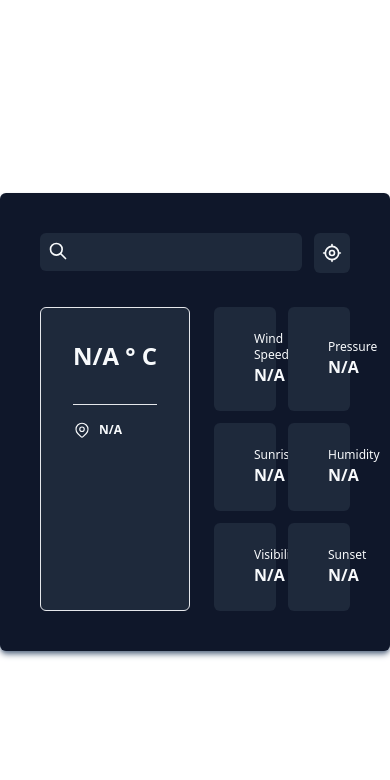
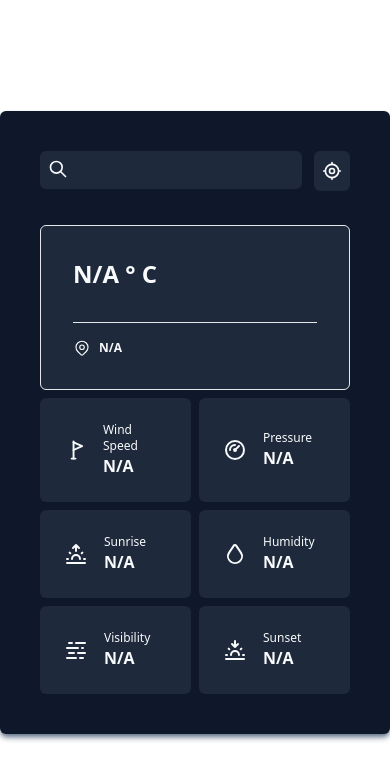
Before and after one commit to dumb-programmer/weather-dashboard, a React (Vite) app: page / in a window 390 px wide. Shown: the top 780 px of the page. Built offline with nearby package versions, Linux system fonts and the light colour scheme.

Commit message:
Make layout responsive

```diff
--- a/src/App.tsx
+++ b/src/App.tsx
@@ -26,9 +26,10 @@ function App() {
     <div className="h-screen w-full flex justify-center items-center">
       <div className="flex flex-col gap-4 shadow-md shadow-slate-500 p-10 bg-slate-900 text-slate-50 rounded-md">
         <CitySearch isLoading={isLoading} isError={isError} city={city} setCity={setCity} handleSubmit={handleSubmit} />
-        <div className="flex gap-6">
+        <div className="grid grid-cols-2 md:grid-cols-4 gap-2">
+          <div className="col-start-1 col-span-2 md:row-start-1 md:row-span-2 md:col-start-1 md:col-span-1">
             <MainInfoCard weather={weather} weather_description={weather_description} temp={temp} location={location} />
-          <div className="flex-1 grid grid-cols-2 gap-3">
+          </div>
           <InfoCard Icon={<IconPennant />} title="Wind Speed" value={wind && `${wind} km/h` || "N/A"} />
           <InfoCard Icon={<IconGauge />} title="Pressure" value={pressure && `${pressure} hPA` || "N/A"} />
           <InfoCard Icon={<IconSunrise />} title="Sunrise" value={sunrise && sunrise && formatTime(sunrise, timezone) || "N/A"} />
@@ -37,7 +38,6 @@ function App() {
           <InfoCard Icon={<IconSunset />} title="Sunset" value={sunset && sunset && formatTime(sunset, timezone) || "N/A"} />
         </div>
       </div>
-      </div>
     </div >
   )
 }
```
Also changed, not shown: screenshot.png. Lines whose indentation alone changed are shown as unchanged.
